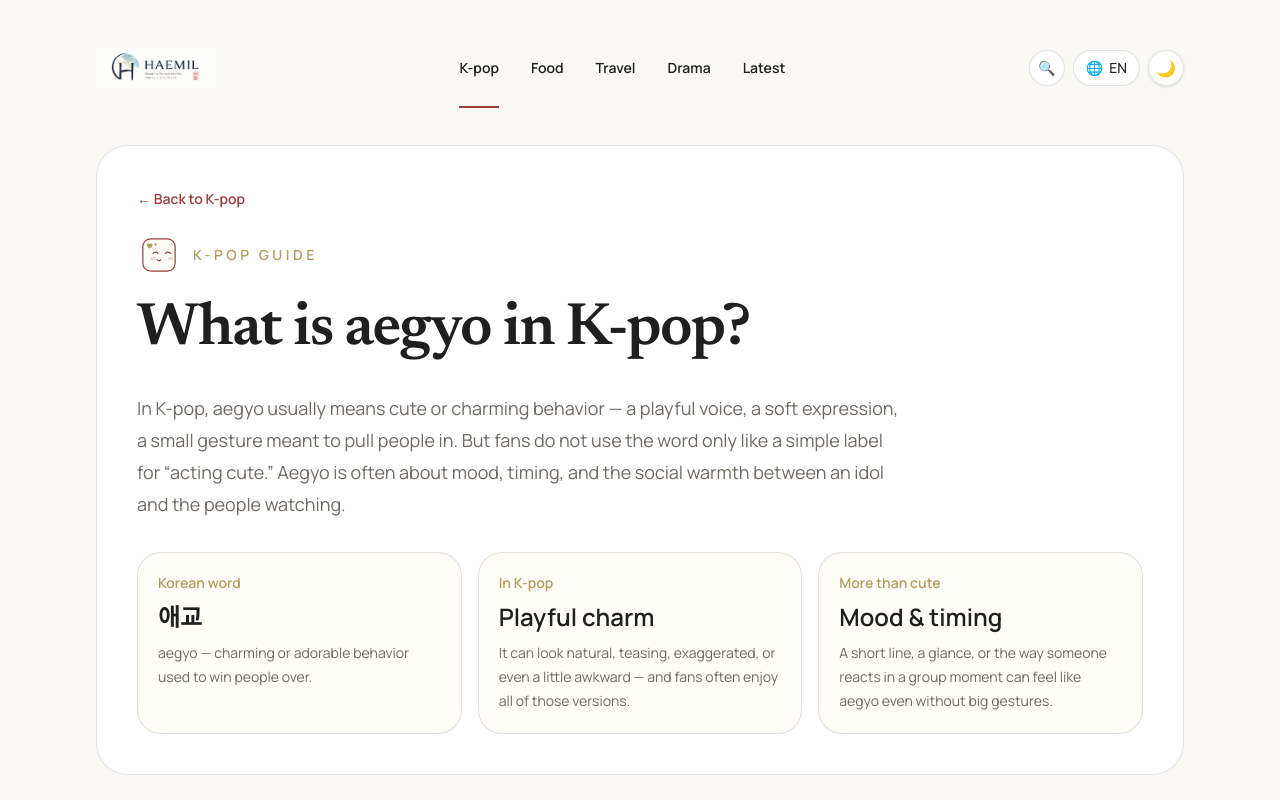
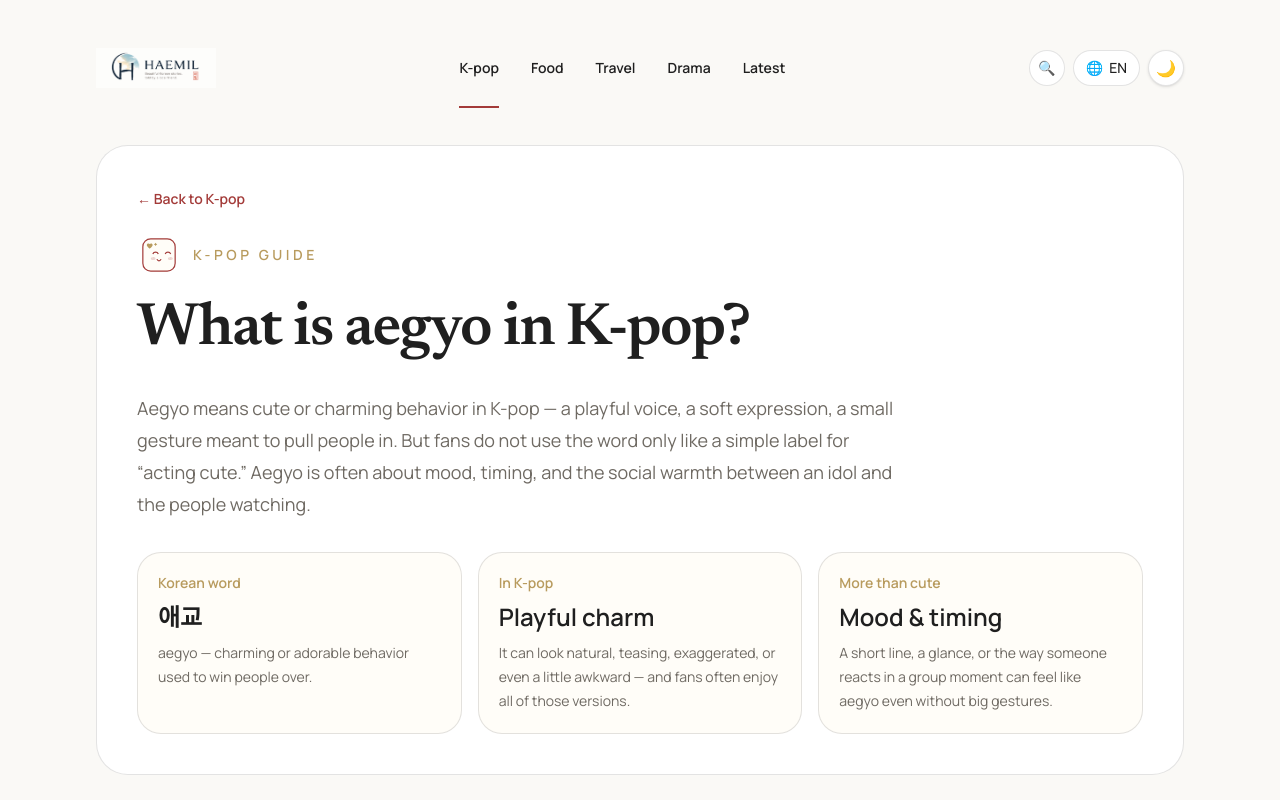
Before and after one commit to kjgusgh-source/korea-inside, a Next.js app: page /kpop/what-is-aegyo in a window 1280 px wide. Shown: the top 800 px of the page. Built offline with nearby package versions, Linux system fonts and the light colour scheme.

Commit message:
Aegyo page: answer-first hero sentence and meta description reorder (copy-only, no new facts)

```diff
--- a/app/kpop/what-is-aegyo/page.tsx
+++ b/app/kpop/what-is-aegyo/page.tsx
@@ -11,7 +11,7 @@ const pageUrl = `${siteUrl}/kpop/what-is-aegyo`;
 const pageTitle =
   "What Is Aegyo in K-pop? | Meaning, Examples & Korean Fan Culture";
 const pageDescription =
-  "A friendly guide to what aegyo means in K-pop, where fans see it, and why it is about mood, timing, and playful charm — not just acting cute.";
+  "Aegyo meaning in K-pop: a friendly guide to where fans see it, and why it is about mood, timing, and playful charm — not just acting cute.";
 
 export const metadata: Metadata = {
   title: pageTitle,
@@ -137,9 +137,9 @@ export default function WhatIsAegyoPage() {
             </h1>
 
             <p className="mt-6 max-w-3xl text-base leading-8 text-[var(--muted)] md:text-lg">
-              In K-pop, aegyo usually means cute or charming behavior — a playful
-              voice, a soft expression, a small gesture meant to pull people in.
-              But fans do not use the word only like a simple label for “acting
+              Aegyo means cute or charming behavior in K-pop — a playful voice,
+              a soft expression, a small gesture meant to pull people in. But
+              fans do not use the word only like a simple label for “acting
               cute.” Aegyo is often about mood, timing, and the social warmth
               between an idol and the people watching.
             </p>
```
